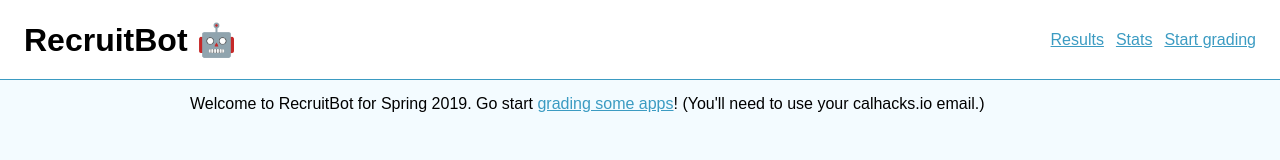
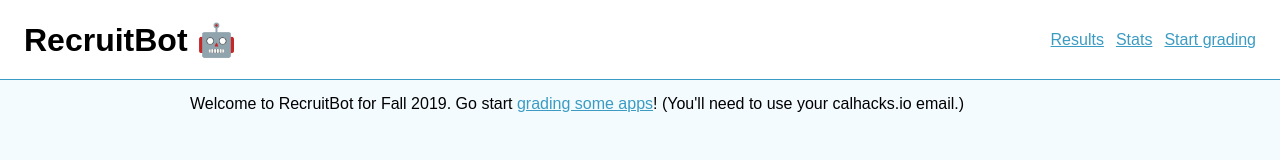
Before and after one commit to calhacks/recruitbot, a website: page static/index.html in a window 1280 px wide. Drawn offline with Linux system fonts and the light colour scheme.

Commit message:
Update wording for fa19

```diff
--- a/static/index.html
+++ b/static/index.html
@@ -21,7 +21,7 @@
       </nav>
     </header>
     <main>
-      <p>Welcome to RecruitBot for Spring 2019. Go start <a href="/submissions">grading some apps</a>! (You'll need to use your calhacks.io email.)</p>
+      <p>Welcome to RecruitBot for Fall 2019. Go start <a href="/submissions">grading some apps</a>! (You'll need to use your calhacks.io email.)</p>
     </main>
   </body>
 
```
